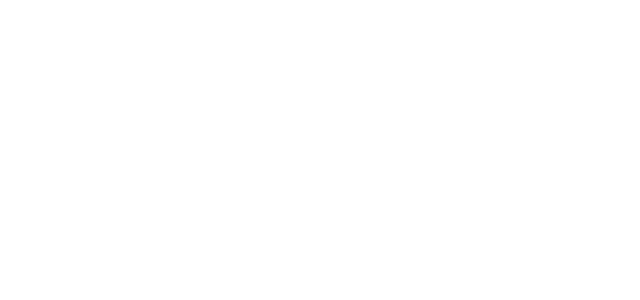
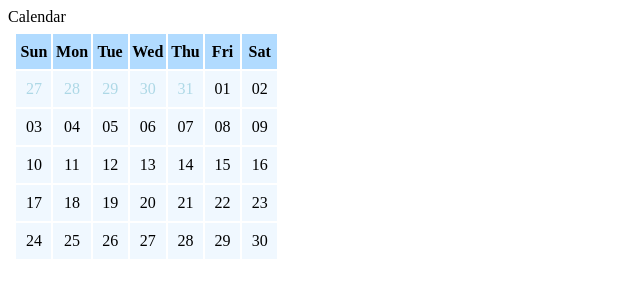
Before and after one commit to nunocpr/meal-planner, a React (Create React App) app: page / in a window 1280 px wide. Shown: the top 300 px of the page, without its empty margins (0-640 px from the left). Built offline with nearby package versions, Linux system fonts and the light colour scheme.

Commit message:
Updated README file, Started creating the calendar functionality.

```diff
--- a/src/App.js
+++ b/src/App.js
@@ -1,11 +1,12 @@
 import React from 'react';
-import { Calendar } from './utils/calendar.js';
+import { Calendar } from './components/calendar/calendar'
 
 
 function App() {
+
   return (
     <div className="App">
-      {Calendar()}
+      <Calendar />
     </div>
   );
 }
--- /dev/null
+++ b/src/components/calendar/calendar.css
@@ -0,0 +1,32 @@
+table {
+  padding: 0.5vw;
+}
+
+th {
+  width: 30px;
+  height: 30px;
+  padding: 0.2vw;
+  background-color: rgb(177, 219, 255);
+}
+
+thead {
+  border-collapse: collapse;
+}
+
+td {
+  border: 2px aliceblue solid;
+  background-color: aliceblue;
+  text-align: center;
+  height: 30px;
+  cursor: pointer;
+}
+
+th:hover,
+td:hover {
+  background-color:rgb(205, 233, 255);
+  border: 2px rgba(0, 0, 0, 0);
+}
+
+.different-month {
+  color: lightblue;
+}
--- /dev/null
+++ b/src/components/calendar/calendar.jsx
@@ -0,0 +1,67 @@
+import React from "react";
+import './calendar.css'
+import { newWeek, newMonth } from '../../utils/util_calendar.js';
+import { format, isSameMonth } from 'date-fns';
+
+export const Calendar = () => {
+  const data = newMonth(new Date())();
+  const week = newWeek(new Date())();
+
+  console.log()
+  function MonthlyTableHead() {
+    const weekDays = week.map(day => format(day, 'EEE'))
+    return (
+      <thead>
+        <tr className='table-head-row'>
+          {
+            weekDays.map(dayName =>
+              <th className="week-day" key={dayName}>
+                {dayName}
+              </th>
+            )
+          }
+        </tr>
+      </thead>
+    )
+  }
+
+  function MonthlyTableBody() {
+
+    const dayColor = (day) => {
+      if (!isSameMonth(day, new Date())) {
+        return 'different-month'
+      } else {
+        return 'current-month';
+      }
+    }
+
+    return (
+      <tbody>
+        {data.map(week =>
+          <tr className="week-row" key={week}>
+            {
+              week.map(day =>
+                <td className={`day ${dayColor(day)}`} key={day}>
+                  {format(day, "dd")}
+                </td>
+              )
+            }
+          </tr>
+        )}
+      </tbody>
+    )
+  }
+
+  return (
+    <>
+      <div>
+        Calendar
+      </div>
+      <table className="week-days">
+        <MonthlyTableHead />
+        <MonthlyTableBody />
+      </table>
+    </>
+  )
+
+}
--- a/src/utils/calendar.js
+++ /dev/null
@@ -1,16 +0,0 @@
-import {
-  startOfWeek,
-  startOfMonth,
-  endOfWeek,
-  endOfMonth
-} from 'date-fns';
-
-function Calendar() {
-  const selectedDate = new Date();
-  const startDate = startOfWeek(startOfMonth(selectedDate));
-  const endDate = endOfWeek(endOfMonth(selectedDate));
-
-
-}
-
-export {Calendar};
--- /dev/null
+++ b/src/utils/util_calendar.js
@@ -0,0 +1,49 @@
+import {
+  startOfWeek,
+  startOfMonth,
+  endOfWeek,
+  endOfMonth,
+  startOfDay,
+  addDays
+} from 'date-fns';
+
+/* A function that returns a week */
+
+export const newWeek = (start = new Date()) => {
+  let date = startOfWeek(startOfDay(start));
+
+  return function () {
+    const week = [...Array(7)].map((_, i) => addDays(date, i));
+
+    date = addDays(week[6], 1);
+
+    return week;
+  }
+}
+
+/* A function that returns another function that returns a month */
+
+export const newMonth = (start = new Date()) => {
+  let month = [];
+  let date = start;
+
+  const lastDayOfRange = (arr) => {
+    return arr[arr.length - 1][6];
+  }
+
+  return function () {
+    const weekGen = newWeek(startOfMonth(date));
+    const endDate = startOfDay(endOfWeek(endOfMonth(date)));
+    month.push(weekGen());
+
+    while (lastDayOfRange(month) < endDate) {
+      month.push(weekGen());
+    }
+
+    const currentMonth = month;
+    month = []
+    date = addDays(lastDayOfRange(currentMonth), 1);
+
+    return currentMonth;
+  }
+}
```
Also changed, not shown: 1 other file (tests, documents, lock files or other folders).
